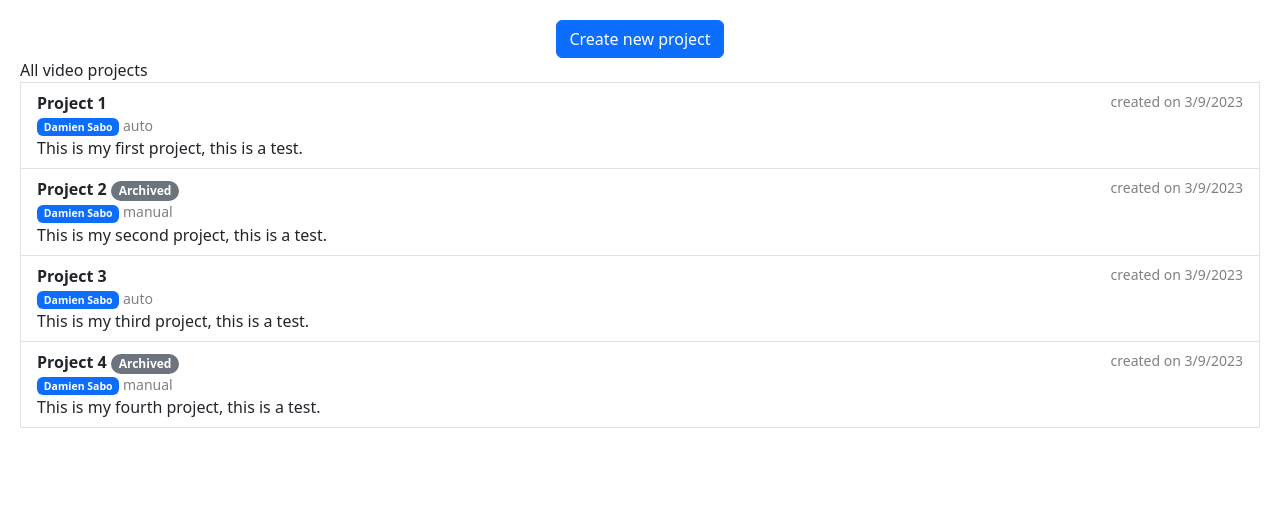
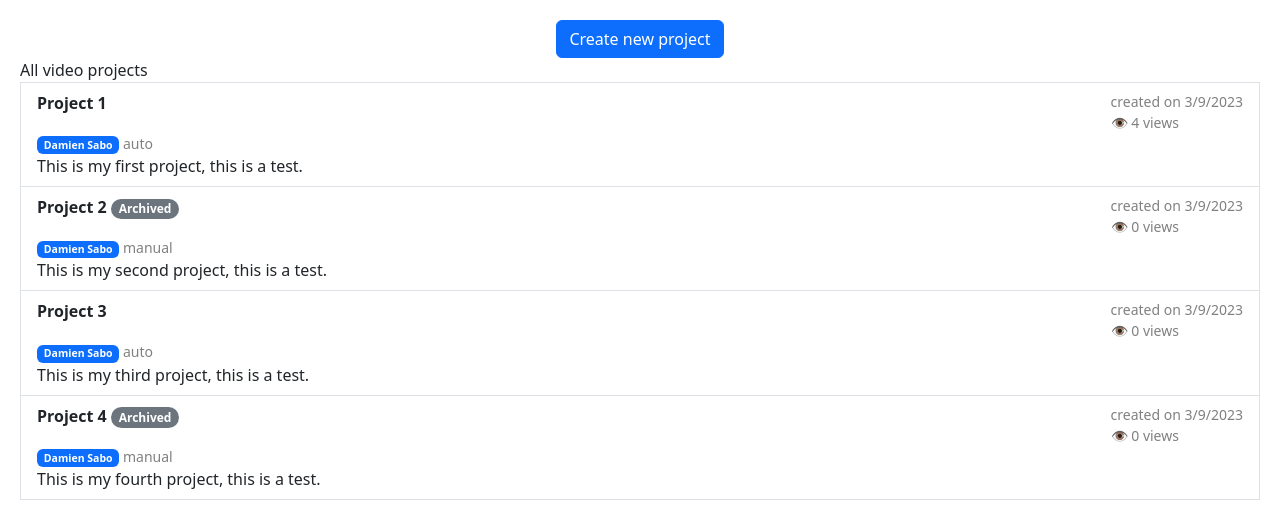
Before and after one commit to damstaylor/video-project-editor, a React (Create React App) app: page / in a window 1280 px wide. Shown: the top 528 px of the page. Built offline with nearby package versions, Linux system fonts and the light colour scheme.

Commit message:
Add nb of views

```diff
--- a/src/components/VideoProjectItem/VideoProjectItem.jsx
+++ b/src/components/VideoProjectItem/VideoProjectItem.jsx
@@ -12,8 +12,11 @@ export default function VideoProjectItem({item}) {
               <span>{item.name}&nbsp;</span>
               {item.isArchived ? <Badge pill bg="secondary">Archived</Badge> : null}
             </div>
-            <div className="VideoProjectItem--dates small font-secondary">
-              created on {sanitizeISODateString(item.creationDate)}
+            <div>
+              <div className="VideoProjectItem--dates small font-secondary">
+                created on {sanitizeISODateString(item.creationDate)}
+              </div>
+              <div className="small font-secondary">👁 {item.nbViews} views</div>
             </div>
           </div>
           <div className="VideoProjectItem--author small">
```
